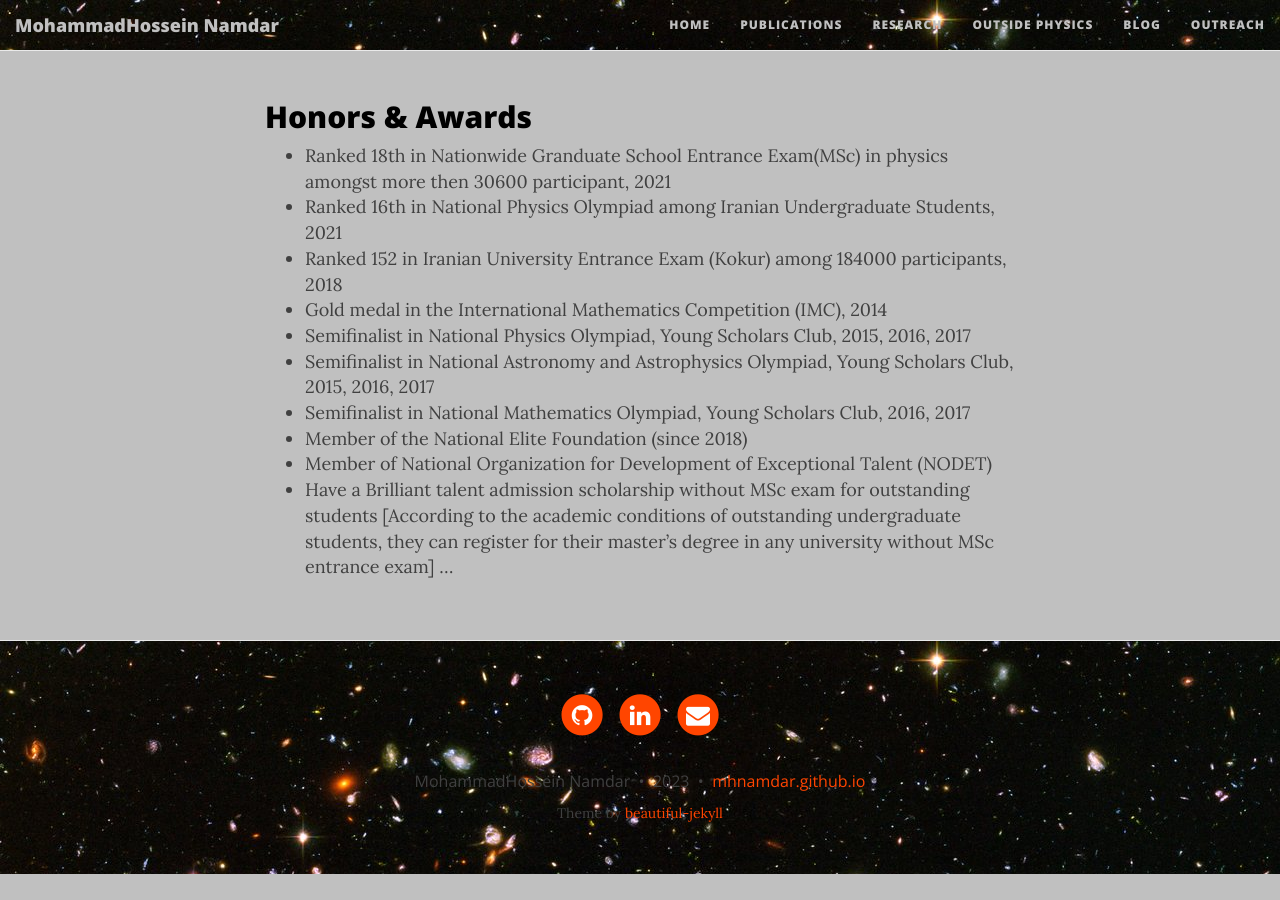
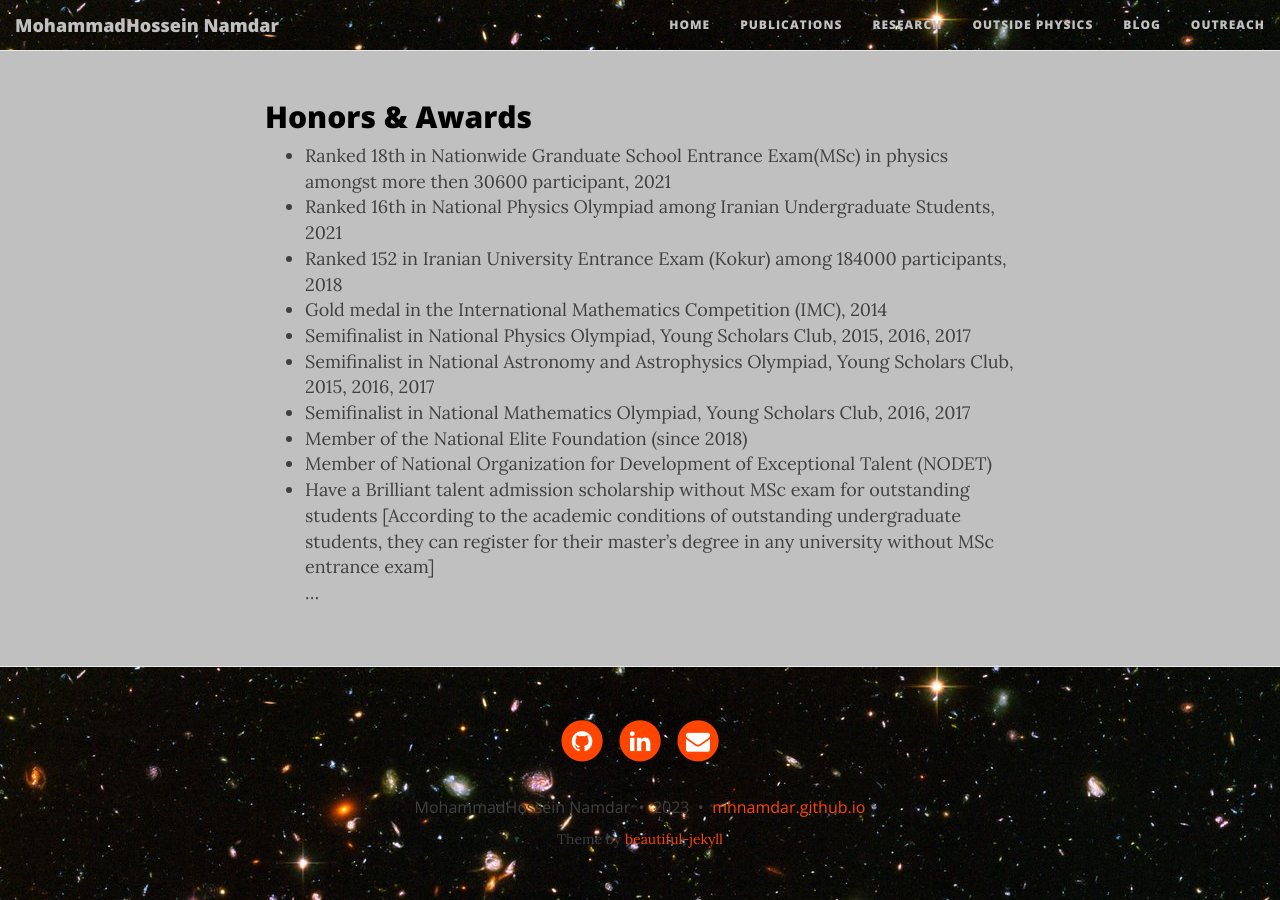
Before and after one commit to mhnamdar/mhnamdar.github.io, a Jekyll site: the page built from index.md, in a window 1280 px wide and 900 px high, scrolled down 1092 px. Built offline with Jekyll 4.4.1, drawn with Linux system fonts in a browser that asks for light colours; nearby versions of some CDN libraries; before the commit the page ends 1966 px from its top, so only the background shows below that.

Commit message:
Update index.md

```diff
--- a/index.md
+++ b/index.md
@@ -51,4 +51,4 @@ Cosmology, Large Scale Structure Formation and Evolution, Dark Energy, Dark Matt
 - Member of the National Elite Foundation (since 2018)
 - Member of National Organization for Development of Exceptional Talent (NODET)
 - Have a Brilliant talent admission scholarship without MSc exam for outstanding students [According to the academic conditions of outstanding undergraduate students, they can register for their master's degree in any university without MSc entrance exam]
- ...
+ <br>...
```
